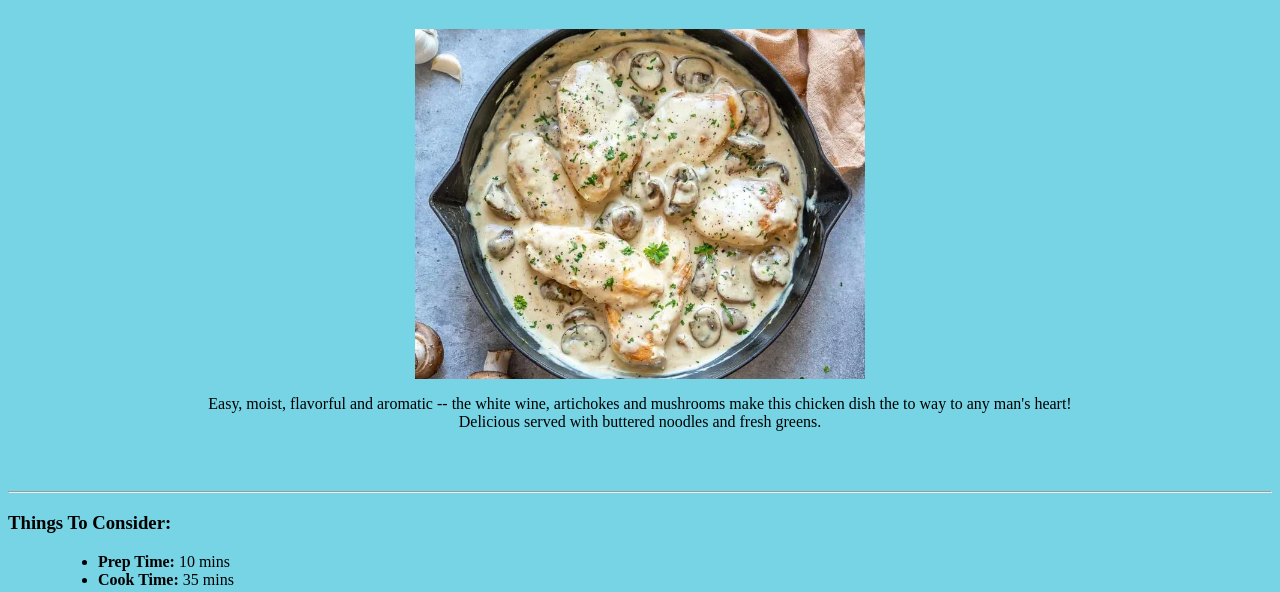
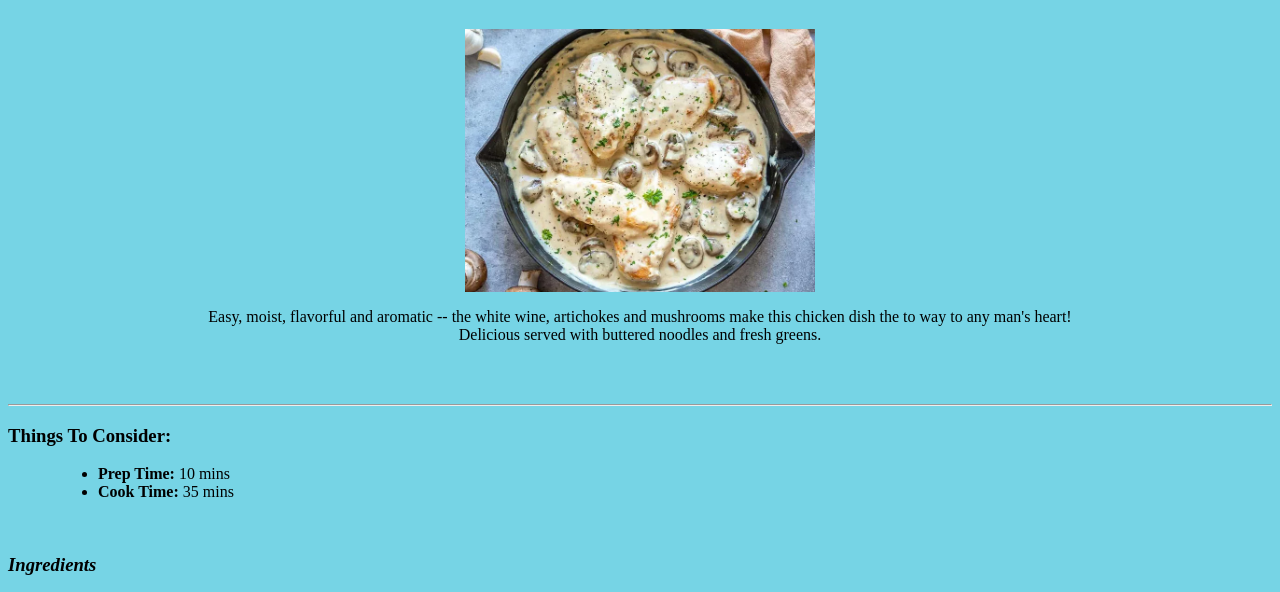
Before and after one commit to akramhammam5/Recipe, a plain HTML site: page Recipes/ChickenArtichokesAndMushrooms.html in a window 1280 px wide. Shown: the part 151-743 px from the top of the page. Drawn offline with Linux system fonts and the light colour scheme.

Commit message:
Modifications

```diff
--- a/CSS/style.css
+++ b/CSS/style.css
@@ -26,3 +26,10 @@ a{
 #par1{
     text-align: center;
 }
+#skillset2{
+    display: block;
+    margin-left: auto;
+    margin-right: auto;
+    height: auto;
+    width: 350px;
+}
--- a/Recipes/ChickenArtichokesAndMushrooms.html
+++ b/Recipes/ChickenArtichokesAndMushrooms.html
@@ -9,7 +9,7 @@
 <body>
     <br><br><br>
     <h1>Chicken with Artichokes and Mushrooms</h1>
-    <img src="../Images/Dish3.jpg" alt="Dish3 Photo" width="450" height="350" id="skillset">
+    <img src="../Images/Dish3.jpg" alt="Dish3 Photo" id="skillset2">
     <p id="par1">Easy, moist, flavorful and aromatic -- the white wine, artichokes and mushrooms make this chicken dish the to way to any man's heart! <br>Delicious served with buttered noodles and fresh greens.</p>
     <br><br>
     <hr>
```
